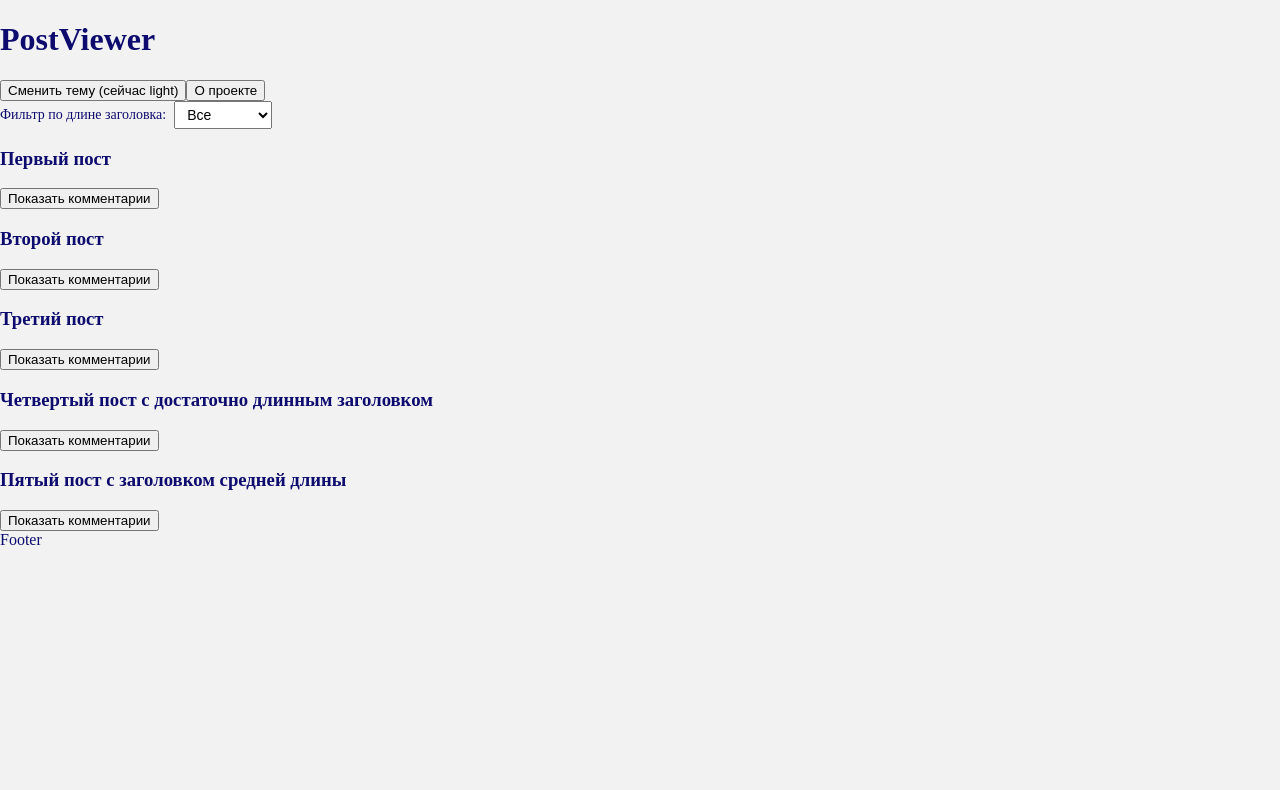
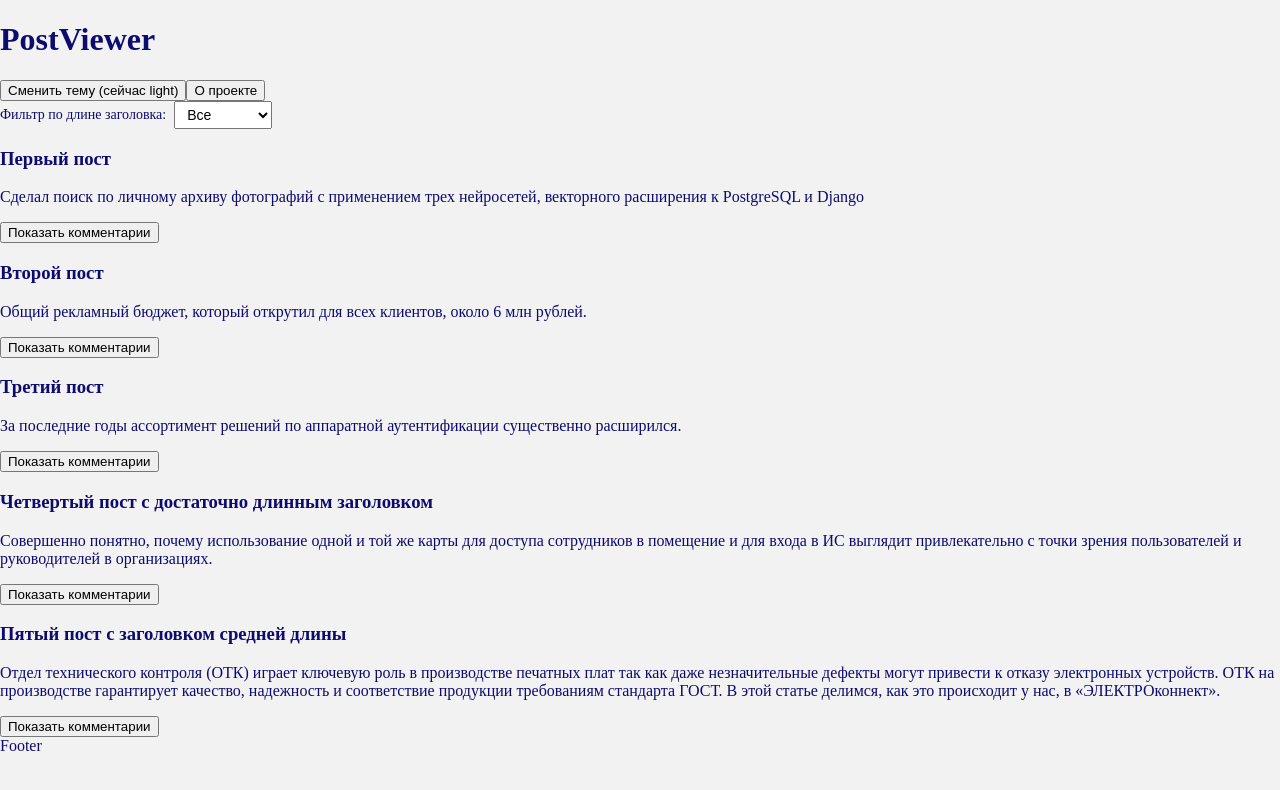
Before and after one commit to VAVPSD/post-viewer-app, a React (Vite) app: page / in a window 1280 px wide. Shown: the top 790 px of the page. Built offline with nearby package versions, Linux system fonts and the light colour scheme.

Commit message:
fix: исправлено имя интерфейса PostDto, добавлено поле text в PostDto и в моки

```diff
--- a/src/entities/post/ui/PostCard.tsx
+++ b/src/entities/post/ui/PostCard.tsx
@@ -1,15 +1,16 @@
 import { mockComments } from '../../../mock/comments';
-import type { PostsDto } from '../../../mock/posts';
+import type { PostDto } from '../../../mock/posts';
 import CommentList from '../../../widgets/CommentList/ui/CommentList';
 
 interface Props {
-  post: PostsDto;
+  post: PostDto;
 }
 
 const PostCard = ({ post }: Props) => {
   return (
     <div>
       <h3>{post.title}</h3>
+      <p>{post.text}</p>
         <CommentList comments={mockComments}/>
     </div>
   );
--- a/src/features/PostLengthFilter/lib/filterByLength.ts
+++ b/src/features/PostLengthFilter/lib/filterByLength.ts
@@ -1,11 +1,11 @@
-import type { PostsDto } from "../../../mock/posts";
+import type { PostDto } from "../../../mock/posts";
 import { MEDIUM_MAX, SHORT_MAX } from "../model/consts";
 import type { LengthFilterType } from "../model/types";
 
 export const filterByLength = (
-    posts: PostsDto[],
+    posts: PostDto[],
     filter: LengthFilterType
-): PostsDto[] => {
+): PostDto[] => {
     switch (filter) {
         case 'short':
             return posts.filter((post) => post.title.length < SHORT_MAX);
--- a/src/mock/posts.ts
+++ b/src/mock/posts.ts
@@ -1,12 +1,13 @@
-export interface PostsDto {
+export interface PostDto {
     id: number;
     title: string;
+    text: string;
 }
 
-export const mockPosts: PostsDto[] = [
-    { id: 1, title: 'Первый пост' },
-    { id: 2, title: 'Второй пост' },
-    { id: 3, title: 'Третий пост' },
-    { id: 4, title: 'Четвертый пост с достаточно длинным заголовком' },
-    { id: 5, title: 'Пятый пост с заголовком средней длины' },
+export const mockPosts: PostDto[] = [
+    { id: 1, title: 'Первый пост', text: 'Сделал поиск по личному архиву фотографий с применением трех нейросетей, векторного расширения к PostgreSQL и Django' },
+    { id: 2, title: 'Второй пост', text: 'Общий рекламный бюджет, который открутил для всех клиентов, около 6 млн рублей. '  },
+    { id: 3, title: 'Третий пост', text: 'За последние годы ассортимент решений по аппаратной аутентификации существенно расширился.'  },
+    { id: 4, title: 'Четвертый пост с достаточно длинным заголовком', text: 'Совершенно понятно, почему использование одной и той же карты для доступа сотрудников в помещение и для входа в ИС выглядит привлекательно с точки зрения пользователей и руководителей в организациях.'  },
+    { id: 5, title: 'Пятый пост с заголовком средней длины', text: 'Отдел технического контроля (ОТК) играет ключевую роль в производстве печатных плат так как даже незначительные дефекты могут привести к отказу электронных устройств. ОТК на производстве гарантирует качество, надежность и соответствие продукции требованиям стандарта ГОСТ. В этой статье делимся, как это происходит у нас, в «ЭЛЕКТРОконнект». '  },
 ];
--- a/src/widgets/PostList/PostList.tsx
+++ b/src/widgets/PostList/PostList.tsx
@@ -1,9 +1,9 @@
 import PostCard from '../../entities/post/ui/PostCard';
-import { type PostsDto } from '../../mock/posts';
+import { type PostDto } from '../../mock/posts';
 import { withLoading } from '../../shared/lib/hoc/withLoading';
 
 interface Props {
-  posts: PostsDto[];
+  posts: PostDto[];
 }
 
 const PostList = ({posts}: Props) => {
```
